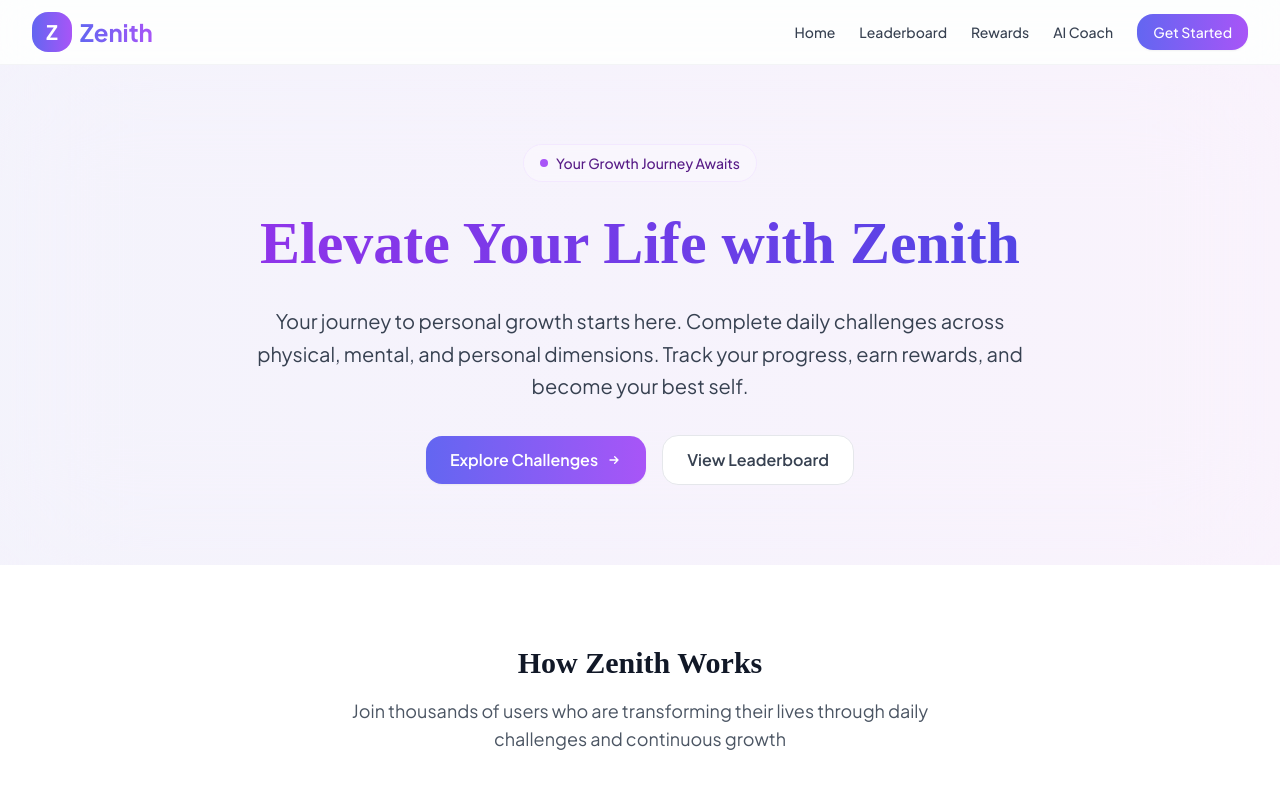
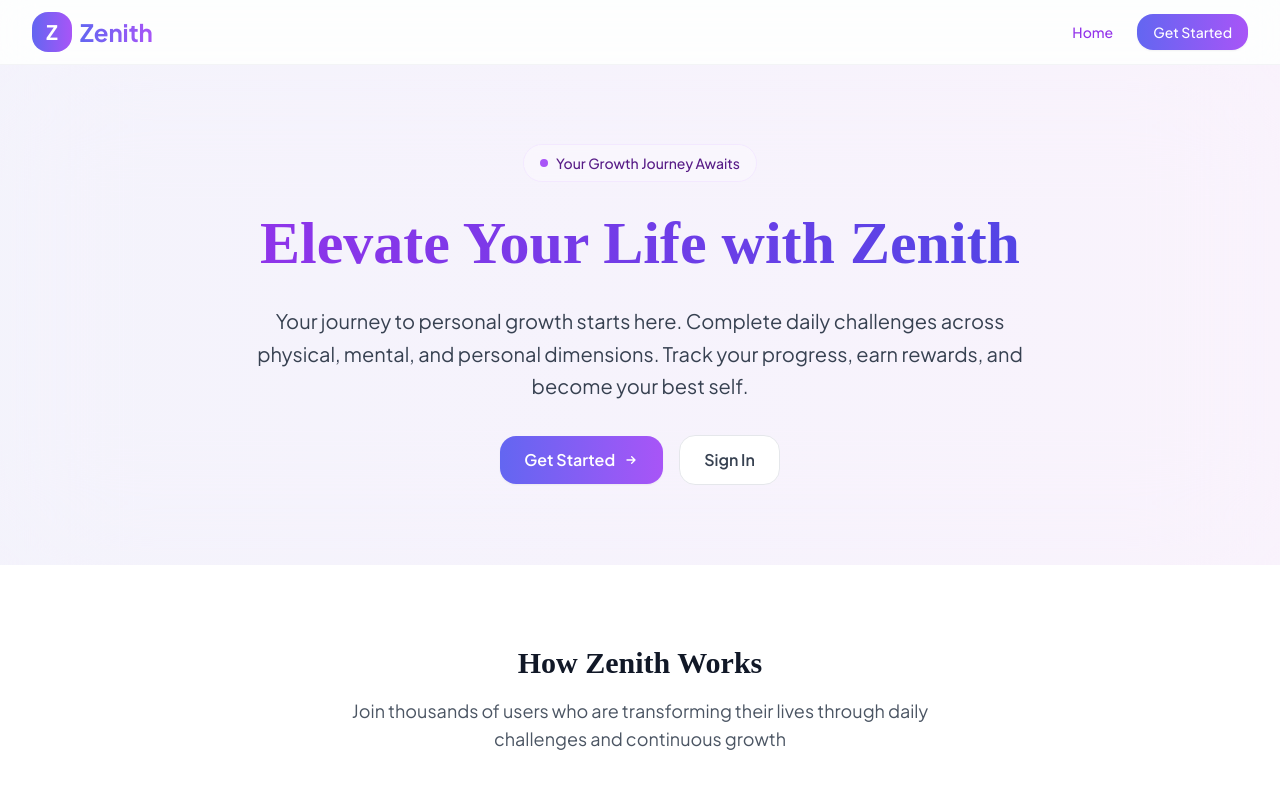
Before and after one commit to Yash-007/Zenith-frontend, a React (Vite) app: page / in a window 1280 px wide. Shown: the top 800 px of the page. Built offline with nearby package versions, Linux system fonts and the light colour scheme; the HTML template or start-up script is replaced by a standard one; a web font is replaced by a local one.

Commit message:
fix register flow and add logout functionality

```diff
--- a/src/components/layout/Header.jsx
+++ b/src/components/layout/Header.jsx
@@ -1,15 +1,32 @@
 import { useState } from 'react';
+import { Link, NavLink, useLocation } from 'react-router-dom';
+import { useSelector, useDispatch } from 'react-redux';
 import { Bars3Icon, XMarkIcon } from '@heroicons/react/24/outline';
+import { selectIsAuthenticated, logout } from '../../store/slices/authSlice';
 
-const navigation = [
+const publicNavigation = [
   { name: 'Home', href: '/' },
+];
+
+const privateNavigation = [
+  { name: 'Home', href: '/' },
+  { name: 'Challenges', href: '/challenges' },
   { name: 'Leaderboard', href: '/leaderboard' },
   { name: 'Rewards', href: '/rewards' },
   { name: 'AI Coach', href: '/coach' },
 ];
 
 export default function Header() {
+  const dispatch = useDispatch();
+  const location = useLocation();
+  const isAuthenticated = useSelector(selectIsAuthenticated);
   const [mobileMenuOpen, setMobileMenuOpen] = useState(false);
+
+  const navigation = isAuthenticated ? privateNavigation : publicNavigation;
+
+  const handleLogout = () => {
+    dispatch(logout());
+  };
 
   return (
     <header className="fixed top-0 left-0 right-0 z-50 backdrop-blur-lg bg-white/70 border-b border-gray-100">
@@ -17,38 +34,57 @@ export default function Header() {
         <div className="flex h-16 items-center justify-between">
           {/* Logo */}
           <div className="flex items-center">
-            <a href="/" className="flex items-center space-x-2">
+            <Link to="/" className="flex items-center space-x-2">
               <div className="flex items-center justify-center w-10 h-10 rounded-xl bg-gradient-to-r from-indigo-500 to-purple-500">
                 <span className="text-xl text-white font-bold">Z</span>
               </div>
               <span className="text-2xl font-bold bg-clip-text text-transparent bg-gradient-to-r from-indigo-500 to-purple-500">
                 Zenith
               </span>
-            </a>
+            </Link>
           </div>
 
           {/* Desktop navigation */}
           <div className="hidden md:flex md:items-center md:space-x-6">
             {navigation.map((item) => (
-              <a
+              <NavLink
                 key={item.name}
-                href={item.href}
-                className="text-sm font-medium text-gray-700 hover:text-gray-900
-                  relative group transition-colors duration-200"
+                to={item.href}
+                className={({ isActive }) => `
+                  text-sm font-medium relative group transition-colors duration-200
+                  ${isActive ? 'text-purple-600' : 'text-gray-700 hover:text-gray-900'}
+                `}
               >
                 {item.name}
                 <span className="absolute bottom-0 left-0 w-0 h-0.5 bg-purple-500
                   group-hover:w-full transition-all duration-200" />
-              </a>
+              </NavLink>
             ))}
 
-            {/* Profile/Login Button */}
-            <button className="ml-6 inline-flex items-center justify-center px-4 py-2 rounded-xl
+            {/* Auth Buttons */}
+            {isAuthenticated ? (
+              <button
+                onClick={handleLogout}
+                className="ml-6 inline-flex items-center justify-center px-4 py-2 rounded-xl
+                  text-sm font-medium transition-all duration-200 ease-out
+                  bg-white text-gray-700 hover:text-gray-900 border border-gray-200
+                  hover:bg-gray-50 shadow-sm hover:shadow"
+              >
+                Sign Out
+              </button>
+            ) : (
+              <div className="flex items-center space-x-3">
+                <Link
+                  to="/register"
+                  className="inline-flex items-center justify-center px-4 py-2 rounded-xl
                     text-sm font-medium transition-all duration-200 ease-out
                     bg-gradient-to-r from-indigo-500 to-purple-500 hover:from-indigo-600 hover:to-purple-600
-              text-white shadow-sm hover:shadow transform hover:scale-[1.02] active:scale-[0.98]">
+                    text-white shadow-sm hover:shadow transform hover:scale-[1.02] active:scale-[0.98]"
+                >
                   Get Started
-            </button>
+                </Link>
+              </div>
+            )}
           </div>
 
           {/* Mobile menu button */}
@@ -73,21 +109,53 @@ export default function Header() {
           <div className="md:hidden py-4">
             <div className="flex flex-col space-y-4 pb-4">
               {navigation.map((item) => (
-                <a
+                <NavLink
                   key={item.name}
-                  href={item.href}
+                  to={item.href}
+                  onClick={() => setMobileMenuOpen(false)}
+                  className={({ isActive }) => `
+                    text-base font-medium transition-colors duration-200
+                    ${isActive ? 'text-purple-600' : 'text-gray-900 hover:text-purple-600'}
+                  `}
+                >
+                  {item.name}
+                </NavLink>
+              ))}
+              {isAuthenticated ? (
+                <button
+                  onClick={() => {
+                    handleLogout();
+                    setMobileMenuOpen(false);
+                  }}
+                  className="mt-2 w-full inline-flex items-center justify-center px-4 py-2.5 rounded-xl
+                    text-base font-medium transition-all duration-200 ease-out
+                    bg-white text-gray-700 hover:text-gray-900 border border-gray-200
+                    hover:bg-gray-50"
+                >
+                  Sign Out
+                </button>
+              ) : (
+                <>
+                  <Link
+                    to="/login"
+                    onClick={() => setMobileMenuOpen(false)}
                     className="text-base font-medium text-gray-900 hover:text-purple-600
                       transition-colors duration-200"
                   >
-                  {item.name}
-                </a>
-              ))}
-              <button className="mt-2 w-full inline-flex items-center justify-center px-4 py-2.5 rounded-xl
+                    Sign In
+                  </Link>
+                  <Link
+                    to="/register"
+                    onClick={() => setMobileMenuOpen(false)}
+                    className="mt-2 w-full inline-flex items-center justify-center px-4 py-2.5 rounded-xl
                       text-base font-medium transition-all duration-200 ease-out
                       bg-gradient-to-r from-indigo-500 to-purple-500 hover:from-indigo-600 hover:to-purple-600
-                text-white shadow-sm hover:shadow">
+                      text-white shadow-sm hover:shadow"
+                  >
                     Get Started
-              </button>
+                  </Link>
+                </>
+              )}
             </div>
           </div>
         )}
--- a/src/pages/challenges/index.jsx
+++ b/src/pages/challenges/index.jsx
@@ -1,6 +1,9 @@
 import ChallengeList from '../../components/features/challenges/ChallengeList';
+import { selectCurrentUser } from '../../store/slices/authSlice';
+import { useSelector } from 'react-redux';
 
 export default function ChallengesPage() {
+  const user = useSelector(selectCurrentUser);
   return (
     <div className="max-w-7xl mx-auto px-4 py-8">
       {/* Header Section */}
@@ -47,16 +50,16 @@ export default function ChallengesPage() {
           <div className="mt-1 text-2xl font-bold text-gray-900">24</div>
         </div>
         <div className="bg-white rounded-xl shadow-sm border border-gray-100 p-4">
-          <div className="text-sm font-medium text-gray-500">Total Points Earned</div>
-          <div className="mt-1 text-2xl font-bold text-purple-600">1,250</div>
+          <div className="text-sm font-medium text-gray-500">Challenges Completed</div>
+          <div className="mt-1 text-2xl font-bold text-green-600">{user?.challengesCompleted}</div>
         </div>
         <div className="bg-white rounded-xl shadow-sm border border-gray-100 p-4">
-          <div className="text-sm font-medium text-gray-500">Challenges Completed</div>
-          <div className="mt-1 text-2xl font-bold text-green-600">15</div>
+          <div className="text-sm font-medium text-gray-500">Your Points</div>
+          <div className="mt-1 text-2xl font-bold text-purple-600">{user?.currentPoints}</div>
         </div>
         <div className="bg-white rounded-xl shadow-sm border border-gray-100 p-4">
           <div className="text-sm font-medium text-gray-500">Current Streak</div>
-          <div className="mt-1 text-2xl font-bold text-amber-600">5 days</div>
+          <div className="mt-1 text-2xl font-bold text-amber-600">{user?.currentStreak} days</div>
         </div>
       </div>
 
--- a/src/pages/home/index.jsx
+++ b/src/pages/home/index.jsx
@@ -1,4 +1,9 @@
+import { Link } from 'react-router-dom';
+import { useSelector } from 'react-redux';
+import { selectIsAuthenticated } from '../../store/slices/authSlice';
+
 export default function HomePage() {
+  const isAuthenticated = useSelector(selectIsAuthenticated);
   return (
     <div>
       {/* Hero Section */}
@@ -20,28 +25,28 @@ export default function HomePage() {
               and personal dimensions. Track your progress, earn rewards, and become your best self.
             </p>
             <div className="flex items-center justify-center gap-4">
-              <a
-                href="/challenges"
+              <Link
+                to={isAuthenticated ? "/challenges" : "/register"}
                 className="inline-flex items-center px-6 py-3 rounded-xl text-base font-semibold
                   bg-gradient-to-r from-indigo-500 to-purple-500 text-white
                   hover:from-indigo-600 hover:to-purple-600
                   transition-all duration-200 ease-out transform hover:scale-[1.02]
                   shadow-sm hover:shadow"
               >
-                Explore Challenges
+                {isAuthenticated ? 'Explore Challenges' : 'Get Started'}
                 <svg className="w-4 h-4 ml-2" viewBox="0 0 24 24" fill="none">
                   <path d="M13 7l5 5m0 0l-5 5m5-5H6" stroke="currentColor" strokeWidth="2" strokeLinecap="round" strokeLinejoin="round"/>
                 </svg>
-              </a>
-              <a
-                href="/leaderboard"
+              </Link>
+              <Link
+                to={isAuthenticated ? "/leaderboard" : "/login"}
                 className="inline-flex items-center px-6 py-3 rounded-xl text-base font-semibold
                   bg-white text-gray-700 hover:text-gray-900
                   hover:bg-gray-50 border border-gray-200
                   transition-all duration-200 ease-out"
               >
-                View Leaderboard
-              </a>
+                {isAuthenticated ? 'View Leaderboard' : 'Sign In'}
+              </Link>
             </div>
           </div>
         </div>
--- a/src/store/slices/authSlice.js
+++ b/src/store/slices/authSlice.js
@@ -68,6 +68,8 @@ const authSlice = createSlice({
       state.token = null;
       state.isAuthenticated = false;
       state.user = null;
+      state.userLoading = false;
+      state.error = null;
     },
     clearError: (state) => {
       state.error = null;
@@ -132,5 +134,6 @@ export const { logout, clearError } = authSlice.actions;
 export const selectIsAuthenticated = (state) => state.auth.isAuthenticated;
 export const selectAuthLoading = (state) => state.auth.loading;
 export const selectAuthError = (state) => state.auth.error;
+export const selectCurrentUser = (state) => state.auth.user;
 
 export default authSlice.reducer;
```
Also changed, not shown: src/pages/auth/register.jsx (+6 -6 lines). Lines whose indentation alone changed are shown as unchanged.
